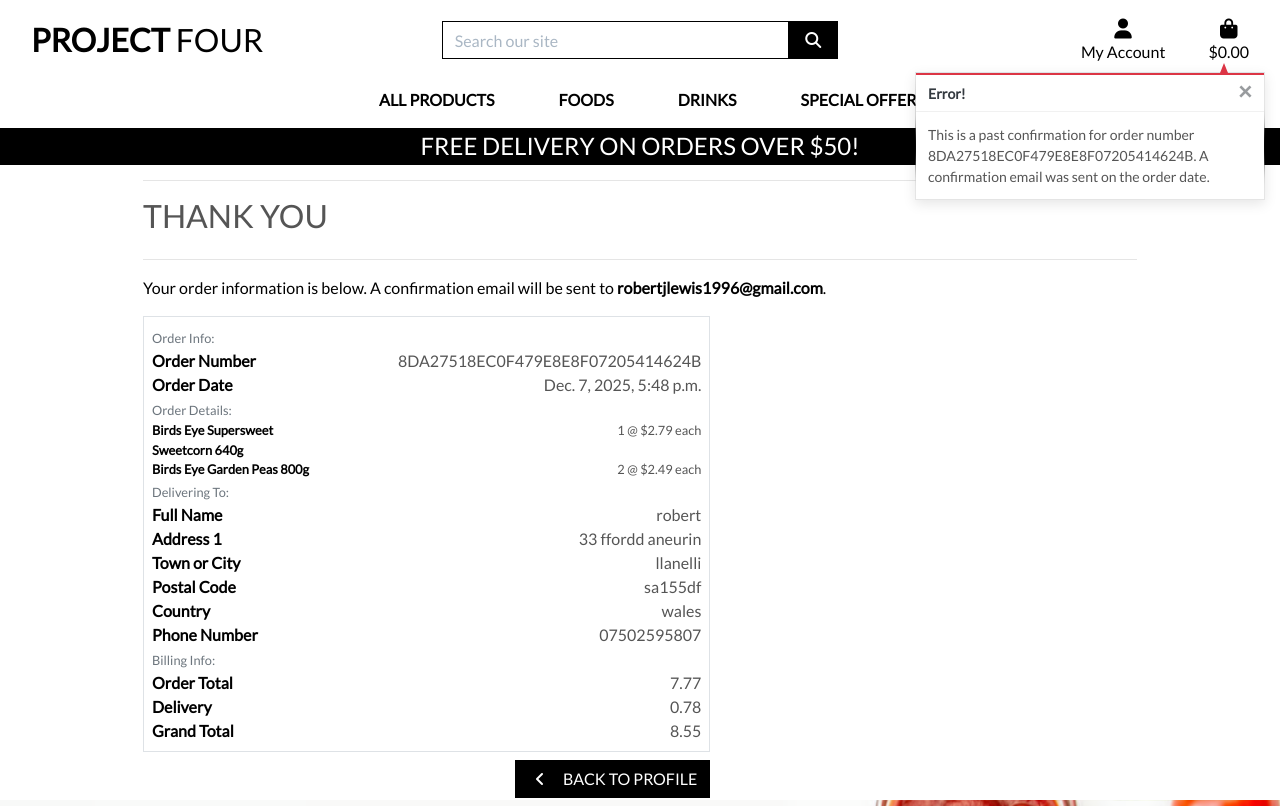
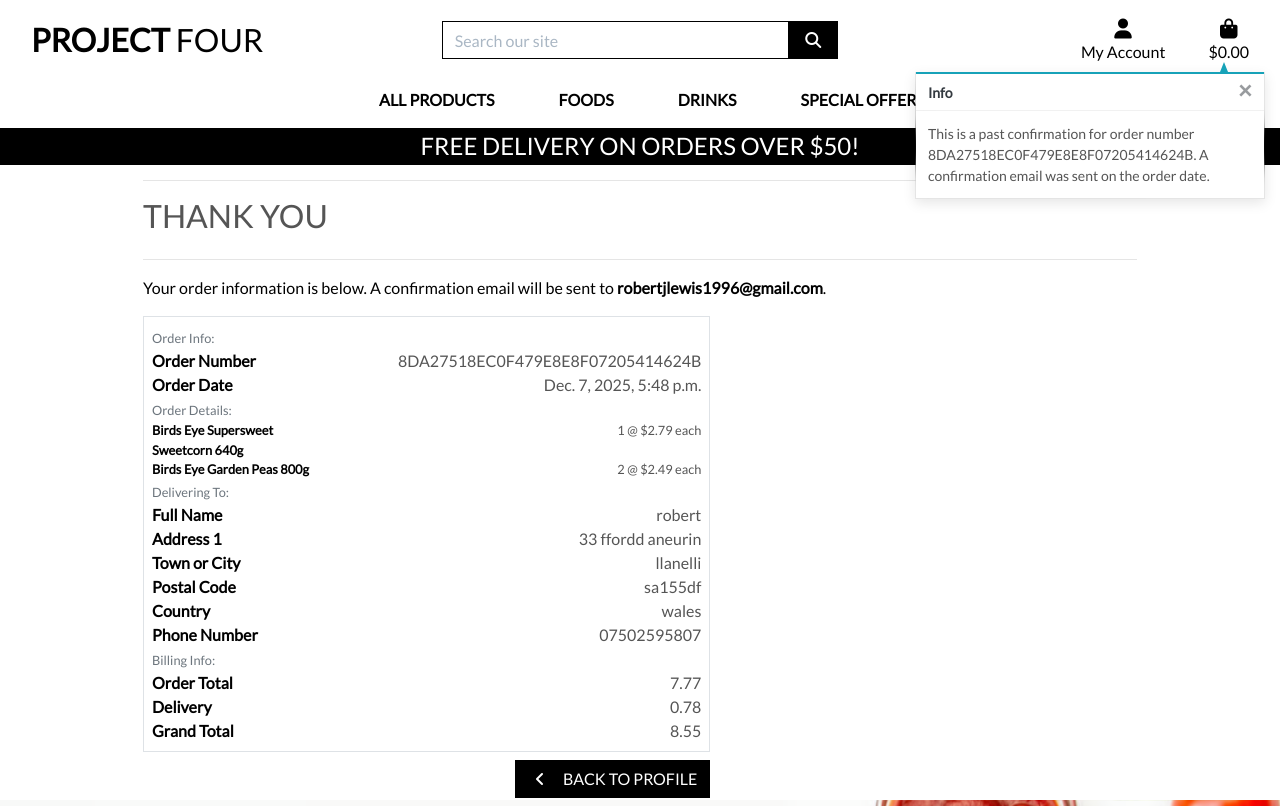
Before and after one commit to RobertJLewis/project_four, a Django app: a page that uses templates/includes/toasts/toast_info.html in a window 1280 px wide. Run offline with Django 3.2, Linux system fonts and the light colour scheme; data comes from the database, SQL or seed files in the repository; both versions use the stored data as it was after the commit; some libraries are stand-ins or nearby versions.

```diff
--- a/templates/includes/toasts/toast_info.html
+++ b/templates/includes/toasts/toast_info.html
@@ -1,8 +1,8 @@
-<div class="toast custom-toast rounded-0 border-top 0" data-autohide="false">
-    <div class="arrow-up arrow-danger"></div>
-    <div class="w-100 toast-capper bg-danger"></div>
+<div class="toast custom-toast rounded-0 border-top-0" data-autohide="false">
+    <div class="arrow-up arrow-info"></div>
+    <div class="w-100 toast-capper bg-info"></div>
     <div class="toast-header bg-white text-dark">
-        <strong class="mr-auto">Error!</strong>
+        <strong class="mr-auto">Info</strong>
         <button type="button" class="ml-2 mb-1 close text-dark" data-dismiss="toast" aria-label="Close">
             <span aria-hidden="true">&times;</span>
         </button>
```
Also changed, not shown: project_four/settings.py (+11 -4 lines), db.sqlite3.
